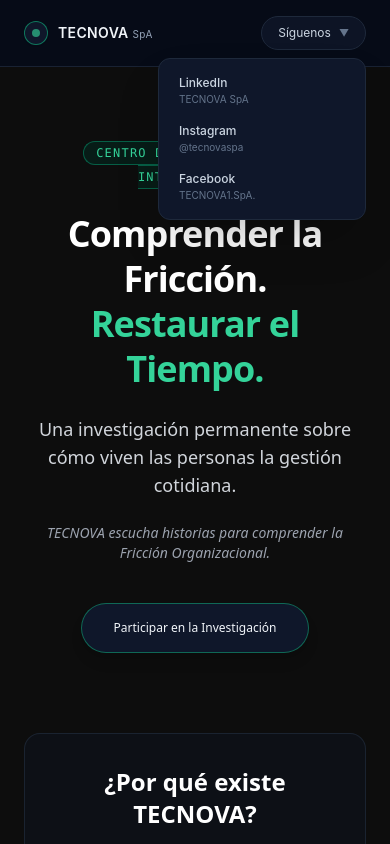
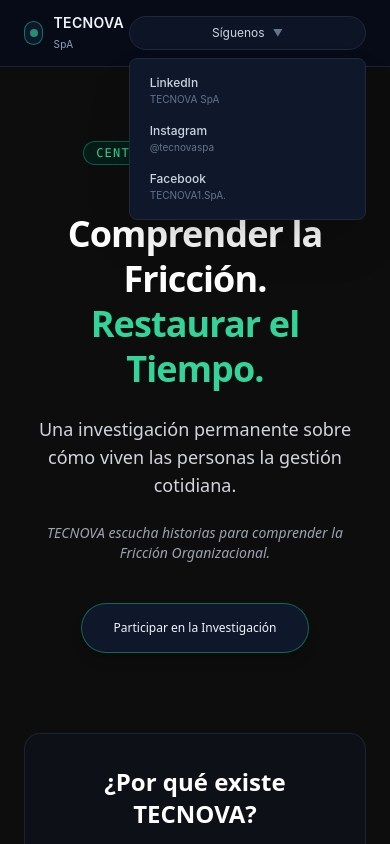
Before and after one commit to tecnova1/tecnova-platform, a Next.js app: page / in a window 390 px wide. Both pictures are taken after a click on the button "Abrir redes sociales de TECNOVA". Shown: the top 844 px of the page. Built offline with nearby package versions, Linux system fonts and the light colour scheme.

Commit message:
feat: Improve responsive design for social menu dropdown

```diff
--- a/components/layout/SocialMenu.tsx
+++ b/components/layout/SocialMenu.tsx
@@ -13,12 +13,12 @@
   };
 
   return (
-    <div className="relative">
+    <div className="relative w-full sm:w-auto">
       <button
         onClick={() => setIsOpen(!isOpen)}
         aria-expanded={isOpen}
         aria-label="Abrir redes sociales de TECNOVA"
-        className="text-xs border border-slate-800 bg-slate-900/80 hover:border-emerald-500/50 text-slate-300 px-4 py-2 rounded-full transition-all duration-300 flex items-center space-x-2"
+        className="text-xs border border-slate-800 bg-slate-900/80 hover:border-emerald-500/50 text-slate-300 px-3 sm:px-4 py-2 rounded-full transition-all duration-300 flex items-center space-x-2 w-full sm:w-auto justify-center sm:justify-start"
       >
         <span>Síguenos</span>
         <span className="text-[10px] text-slate-500">▼</span>
@@ -31,7 +31,7 @@
             animate={{ opacity: 1, y: 0 }}
             exit={{ opacity: 0, y: -6 }}
             transition={{ duration: 0.15 }}
-            className="absolute right-0 mt-2 w-52 bg-slate-900 border border-slate-800 rounded-xl shadow-2xl p-2 z-50 text-xs"
+            className="absolute left-0 sm:right-0 sm:left-auto mt-2 w-full sm:w-52 bg-slate-900 border border-slate-800 rounded-lg sm:rounded-xl shadow-2xl p-2 z-50 text-xs"
           >
             <button
               onClick={() => handleSelect(siteConfig.links.linkedin)}
```
